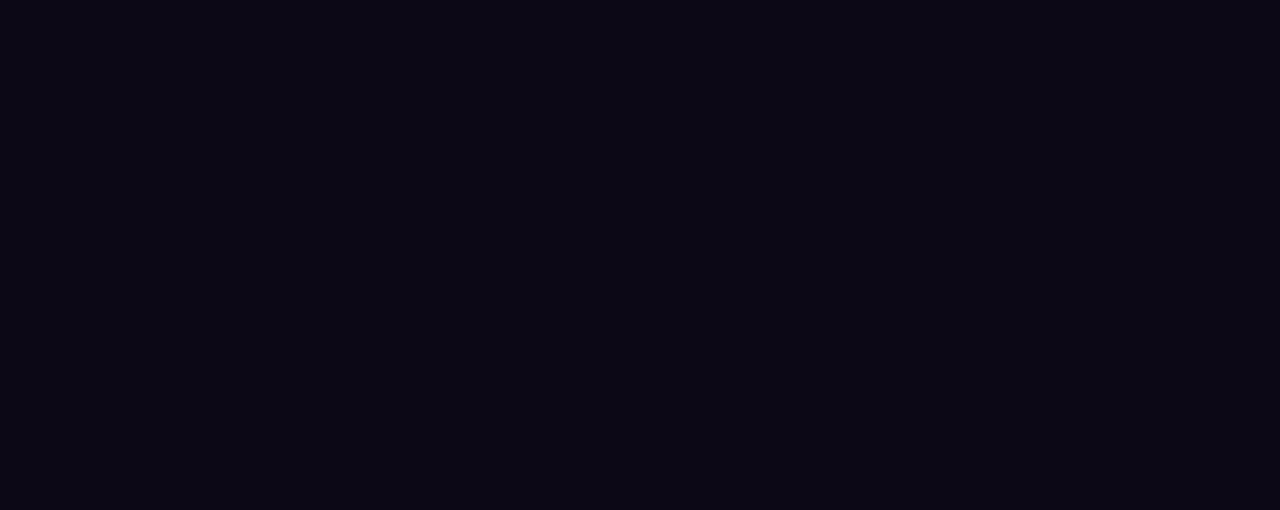
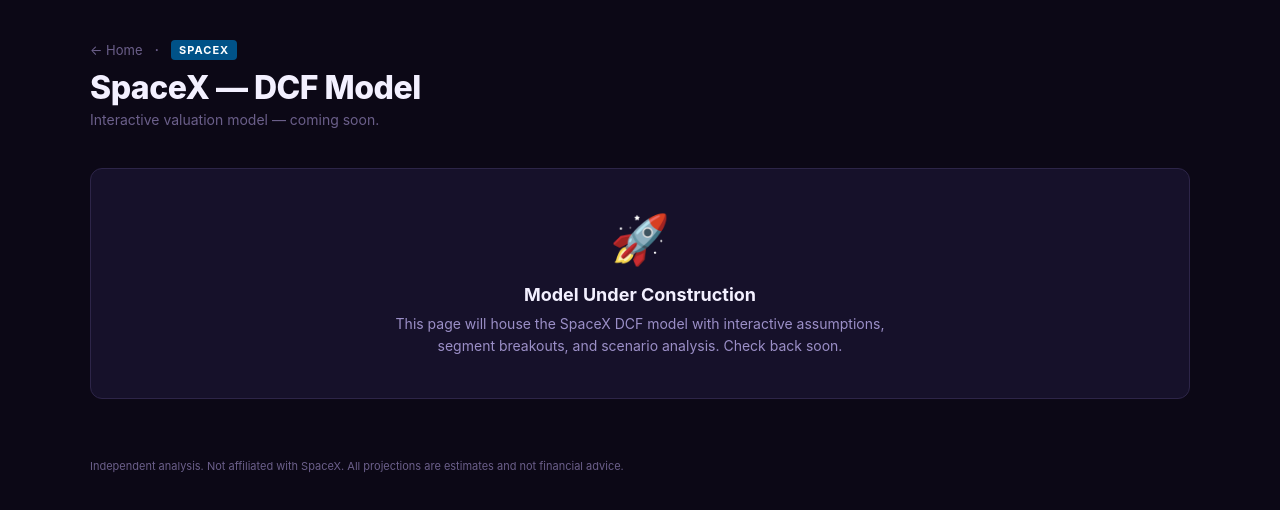
Before and after one commit to cmartinez87/ipodcf, a React (Vite) app: page /spacex in a window 1280 px wide. Before the commit this address had no page. Shown: the top 510 px of the page. Built offline with nearby package versions, Linux system fonts and the light colour scheme.

Commit message:
Add SpaceX DCF scaffold page and route

```diff
--- a/src/App.jsx
+++ b/src/App.jsx
@@ -1,6 +1,7 @@
 import { BrowserRouter, Routes, Route, Link } from "react-router-dom";
 import WealthfrontDCF from "./pages/WealthfrontDCF";
 import WealthfrontMonthly from "./pages/WealthfrontMonthly";
+import SpaceXDCF from "./pages/SpaceXDCF";
 
 const C = {
   bg: "#0C0816", card: "#16112A", cardHover: "#1E1735",
@@ -19,8 +20,13 @@
     description: "10-Year DCF · Gordon Growth · Interactive",
     color: C.purple,
   },
-  // Future: add more companies here
-  // { ticker: "SOFI", name: "SoFi Technologies", path: "/sofi", description: "Coming soon", color: "#5B21B6" },
+  {
+    ticker: "SPACEX",
+    name: "SpaceX",
+    path: "/spacex",
+    description: "DCF Model · Coming Soon",
+    color: "#005288",
+  },
 ];
 
 function CompanyCard({ ticker, name, description, path, color }) {
@@ -100,6 +106,7 @@
         <Route path="/" element={<Home />} />
         <Route path="/wealthfront" element={<WealthfrontDCF />} />
         <Route path="/wealthfront/monthly" element={<WealthfrontMonthly />} />
+        <Route path="/spacex" element={<SpaceXDCF />} />
       </Routes>
     </BrowserRouter>
   );
--- /dev/null
+++ b/src/pages/SpaceXDCF.jsx
@@ -0,0 +1,63 @@
+import { Link } from "react-router-dom";
+
+// ─── SpaceX Brand Colors ───
+const C = {
+  bg: "#0C0816", card: "#16112A", cardAlt: "#1E1735",
+  blue: "#005288", blueLight: "#1E90FF", blueDark: "#003A5C",
+  steel: "#8CA0B3", accent: "#A8D0E6",
+  green: "#34D399", greenDark: "#059669",
+  red: "#F87171", redDark: "#DC2626",
+  amber: "#FBBF24",
+  text: "#F3F0FF", textMuted: "#9B8FC7", textDim: "#6B5F8A",
+  border: "#2D2548", borderLight: "#3D3360",
+};
+
+export default function SpaceXDCF() {
+  return (
+    <div style={{
+      background: C.bg, color: C.text, minHeight: "100vh",
+      fontFamily: "-apple-system, BlinkMacSystemFont, 'Segoe UI', sans-serif",
+      padding: "40px 24px",
+    }}>
+      <div style={{ maxWidth: 1100, margin: "0 auto" }}>
+        {/* Header */}
+        <div style={{ display: "flex", alignItems: "center", gap: 12, marginBottom: 8 }}>
+          <Link to="/" style={{ color: C.textDim, textDecoration: "none", fontSize: 13 }}>← Home</Link>
+          <span style={{ color: C.textDim }}>·</span>
+          <span style={{
+            background: C.blue, color: "#fff", padding: "3px 8px",
+            borderRadius: 4, fontSize: 11, fontWeight: 700, letterSpacing: 1,
+          }}>SPACEX</span>
+        </div>
+
+        <h1 style={{ fontSize: 32, fontWeight: 800, marginBottom: 4, letterSpacing: -0.5 }}>
+          SpaceX — DCF Model
+        </h1>
+        <p style={{ color: C.textDim, fontSize: 14, marginBottom: 40 }}>
+          Interactive valuation model — coming soon.
+        </p>
+
+        {/* Placeholder */}
+        <div style={{
+          background: C.card, border: `1px solid ${C.border}`, borderRadius: 12,
+          padding: 40, textAlign: "center",
+        }}>
+          <div style={{ fontSize: 48, marginBottom: 16 }}>🚀</div>
+          <div style={{ fontSize: 18, fontWeight: 700, color: C.text, marginBottom: 8 }}>
+            Model Under Construction
+          </div>
+          <p style={{ color: C.textMuted, fontSize: 14, maxWidth: 500, margin: "0 auto", lineHeight: 1.6 }}>
+            This page will house the SpaceX DCF model with interactive assumptions,
+            segment breakouts, and scenario analysis. Check back soon.
+          </p>
+        </div>
+
+        {/* Footer */}
+        <div style={{ marginTop: 60, fontSize: 11, color: C.textDim }}>
+          Independent analysis. Not affiliated with SpaceX.
+          All projections are estimates and not financial advice.
+        </div>
+      </div>
+    </div>
+  );
+}
```
